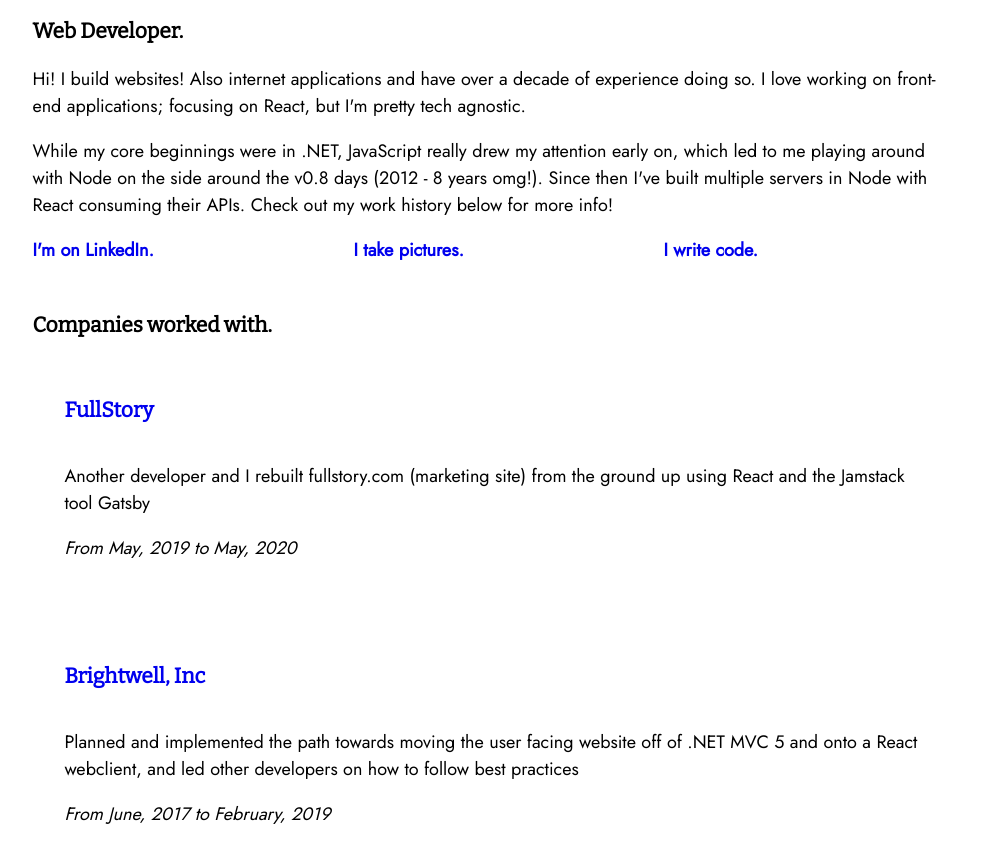
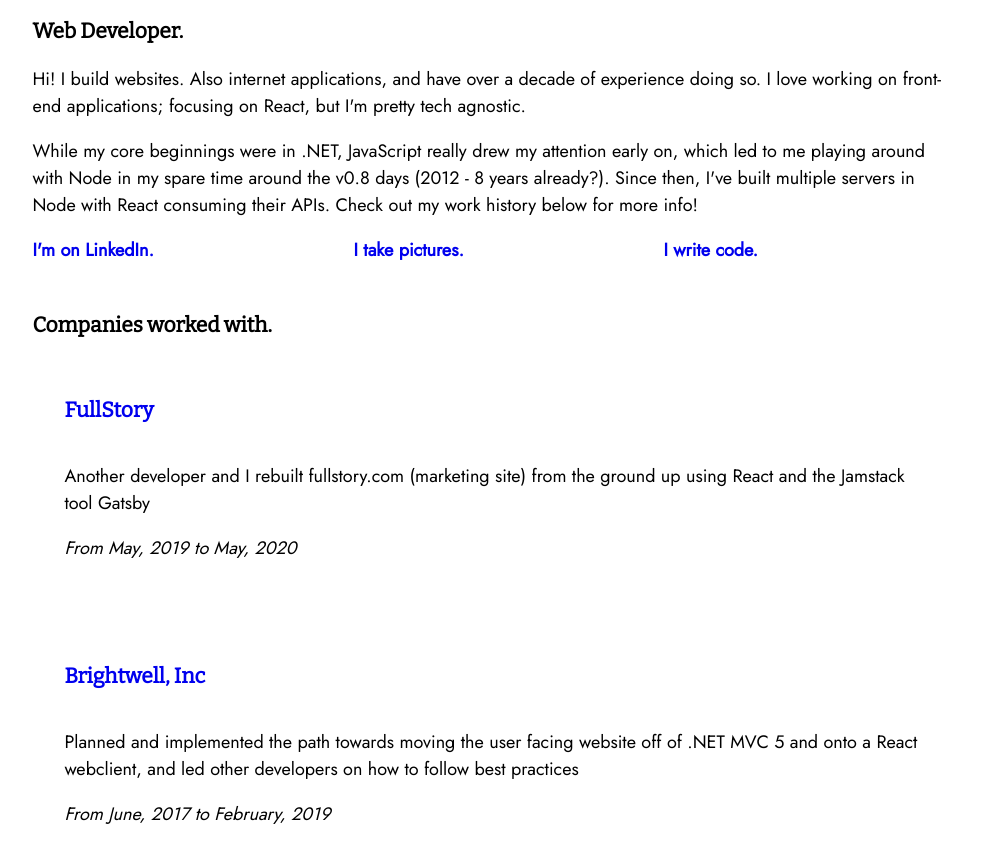
Before and after one commit to corymcdaniel/corymcdaniel.com, a Gatsby site: page / in a window 1280 px wide. Shown: the part 1447-2310 px from the top of the page, without its empty margins (145-1134 px from the left). Built offline with nearby package versions, Linux system fonts and the light colour scheme; Gatsby itself is replaced by a stand-in of ours.

Commit message:
Update copy

```diff
--- a/src/pages/index.js
+++ b/src/pages/index.js
@@ -26,14 +26,14 @@ const IndexPage = ({ data }) => {
         <div className={styles.content}>
           <h3>Web Developer.</h3>
           <p>
-            Hi! I build websites! Also internet applications and have over a decade of experience
+            Hi! I build websites. Also internet applications, and have over a decade of experience
             doing so. I love working on front-end applications; focusing on React, but I'm pretty
             tech agnostic.
           </p>
           <p>
             While my core beginnings were in .NET, JavaScript really drew my attention early on,
-            which led to me playing around with Node on the side around the v0.8 days (2012 - 8
-            years omg!). Since then I've built multiple servers in Node with React consuming their
+            which led to me playing around with Node in my spare time around the v0.8 days (2012 - 8
+            years already?). Since then, I've built multiple servers in Node with React consuming their
             APIs. Check out my work history below for more info!
           </p>
           <div className={styles.links}>
```
